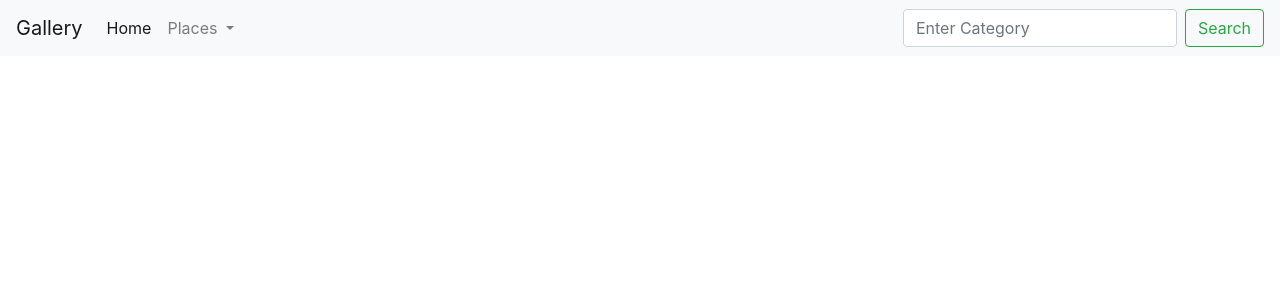
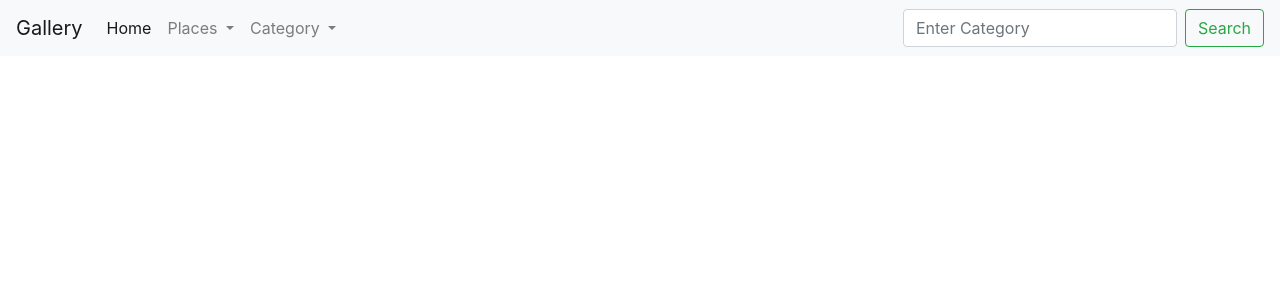
Before and after one commit to damunza/gallery-ip, a Django app: page / in a window 1280 px wide. Shown: the top 300 px of the page. Run offline with Django 3.2, Linux system fonts and the light colour scheme; data that the repository does not hold is empty; some libraries are stand-ins or nearby versions.

Commit message:
was able to click on a category and display images for that category

```diff
--- a/pics/templates/index.html
+++ b/pics/templates/index.html
@@ -4,7 +4,7 @@
 {% block content %}
 
 {% for c in content %}
-  <img src="{{c.image.url}}" style="height:200px; width: 300px;" class="img-responsive" alt="Image" data-toggle="modal" data-target="#exampleModal{{c.id}}">
+  <img src="{{c.image.url}}" style="height:200px; width: 300px" class="img-responsive" alt="Image" data-toggle="modal" data-target="#exampleModal{{c.id}}">
 {% endfor %}
 
 {% for c in content %}
@@ -19,7 +19,7 @@
       </div>
       <div class="modal-body">
         <div class="card">
-          <img class="card-img-top" style="height:200px; width: 300px;" src="{{c.image.url}}" alt="Image" data-toggle="modal" data-target="#exampleModal{{c.id}}">
+          <img class="card-img-top" style="height:300px; width: 400px; margin-left: 30px; margin-right: 0; padding-right: 0;" src="{{c.image.url}}" alt="Image" data-toggle="modal" data-target="#exampleModal{{c.id}}">
           <div class="card-body">
             <p><b>Description:</b> {{c.description}}</p>
           </div>
--- a/pics/templates/navbar.html
+++ b/pics/templates/navbar.html
@@ -21,6 +21,15 @@
           <a class="dropdown-item" href="/?location={{local.id}}">{{local.location}}</a>
           {% endfor %}
       </li>
+      <li class="nav-item dropdown">
+        <a class="nav-link dropdown-toggle" href="{% url 'home' %}" id="navbarDropdown" role="button" data-toggle="dropdown" aria-haspopup="true" aria-expanded="false">
+          Category
+        </a>
+        <div class="dropdown-menu" aria-labelledby="navbarDropdown">
+          {% for cat in category %}
+          <a class="dropdown-item" href="/search/?category={{cat.id}}">{{cat.category}}</a>
+          {% endfor %}
+      </li>
 
     </ul>
     <form class="form-inline my-2 my-lg-0" method="get" action="{% url 'search' %}">
--- a/pics/views.py
+++ b/pics/views.py
@@ -7,13 +7,14 @@ from .models import *
 def home(request):
     locations = Places.objects.all()
     images = Image.objects.all()
+    cat = Category.objects.all()
     title = "Gallery"
     if 'location' in request.GET and request.GET['location']:
         town = request.GET.get('location')
         pictures = Image.view_image(town)
         return render(request, 'index.html', {'title': title, 'content': pictures})
 
-    return render(request, 'index.html',{'location': locations, 'content': images})
+    return render(request, 'index.html',{'location': locations, 'content': images, 'category': cat})
 
 def search(request):
 
```
Also changed, not shown: media/pictures/boat1.jpeg (added).
